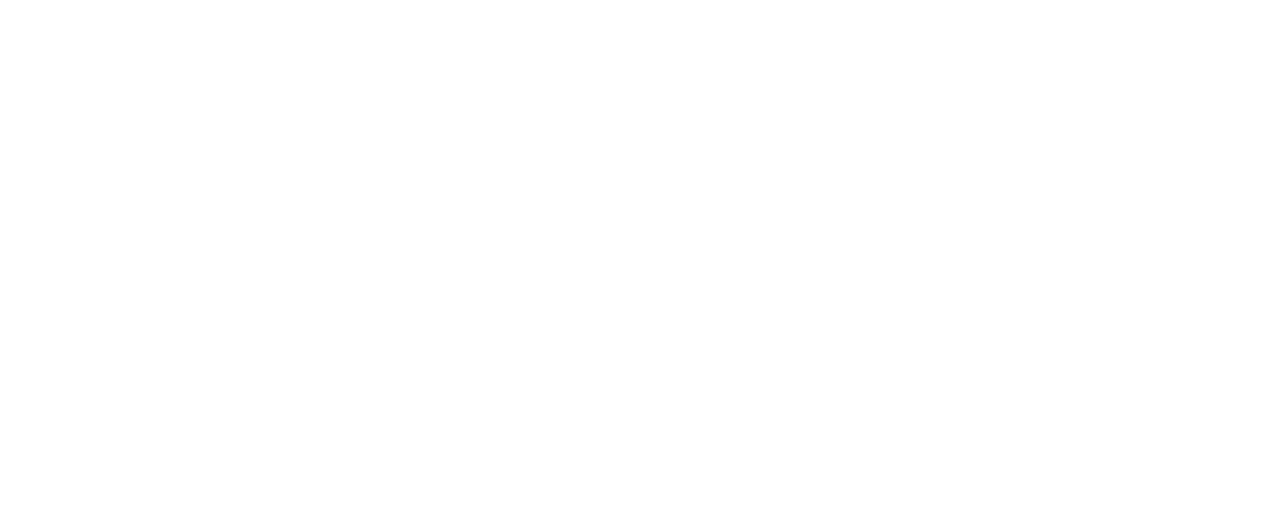
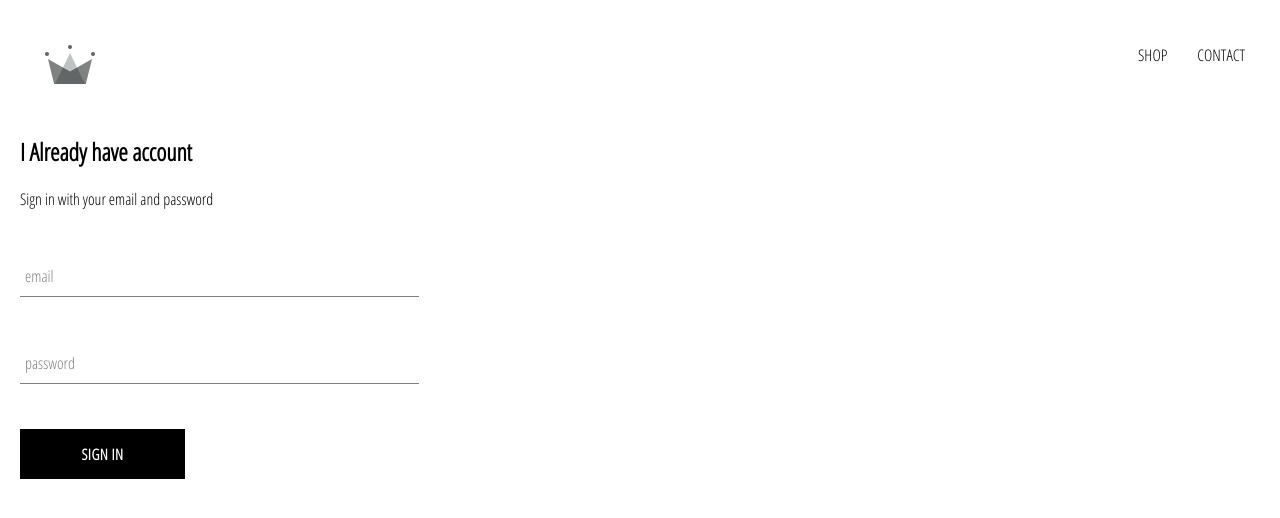
Before and after one commit to tsmilgius/crwn-clothing, a React (Create React App) app: page /signin in a window 1280 px wide. Shown: the top 518 px of the page. Built offline with nearby package versions, Linux system fonts and the light colour scheme.

Commit message:
added forms

```diff
--- a/src/App.css
+++ b/src/App.css
@@ -1,4 +1,9 @@
 body {
-    font-family: 'Open Sans Condensed';
-    padding: 20px;
+  font-family: 'Open Sans Condensed';
+  padding: 20px;
 }
+
+a {
+  text-decoration: none;
+  color: black;
+}
--- a/src/App.js
+++ b/src/App.js
@@ -2,15 +2,19 @@
 import { Switch, Route } from 'react-router-dom';
 import Homepage from './pages/homepage/homepage.component';
 import ShopPage from './pages/shop/shop.component';
+import Header from './components/header/header.component';
+import SignInAndSignUpPage from './pages/sign-in-and-sign-up/sign-in-and-sign-up.component';
 
 import './App.css';
 
 function App() {
   return (
     <div>
+      <Header/>
       <Switch>
         <Route exact path='/' component={Homepage}/>
         <Route path='/shop' component={ShopPage}/>
+        <Route path='/signin' component={SignInAndSignUpPage}/>
       </Switch>
     </div>
   );
--- /dev/null
+++ b/src/components/custom-button/custom-button.component.jsx
@@ -0,0 +1,12 @@
+import React from 'react';
+
+import './custom-button.styles.scss';
+
+const CustomButton = ({ children, ...otherProps }) => (
+  <button className='custom-button' {...otherProps}>
+    {children}
+  </button>
+
+)
+
+export default CustomButton;
--- /dev/null
+++ b/src/components/custom-button/custom-button.styles.scss
@@ -0,0 +1,22 @@
+.custom-button {
+    min-width: 165px;
+    width: auto;
+    height: 50px;
+    letter-spacing: 0.5px;
+    line-height: 50px;
+    padding: 0 35px 0 35px;
+    font-size: 15px;
+    background-color: black;
+    color: white;
+    text-transform: uppercase;
+    font-family: 'Open Sans Condensed';
+    font-weight: bolder;
+    border: none;
+    cursor: pointer;
+
+    &:hover {
+      background-color: white;
+      color: black;
+      border: 1px solid black;
+    }
+  }
--- /dev/null
+++ b/src/components/form-input/form-input.component.jsx
@@ -0,0 +1,19 @@
+import React from 'react';
+
+import './form-input.styles.scss';
+
+const FormInput = ({handleChange, label, ...otherProps}) => (
+  <div className="group">
+    <input className="form-input" onChange={handleChange} {...otherProps}/>
+    {
+      label ?
+      (<label className={`${otherProps.value.length ? 'shrink' : ''} form-input-label`}>
+        {label}
+      </label>)
+      : null
+    }
+
+  </div>
+)
+
+export default FormInput
--- /dev/null
+++ b/src/components/form-input/form-input.styles.scss
@@ -0,0 +1,54 @@
+$sub-color: grey;
+$main-color: black;
+
+@mixin shrinkLabel {
+  top: -14px;
+  font-size: 12px;
+  color: $main-color;
+}
+
+.group {
+  position: relative;
+  margin: 45px 0;
+
+  .form-input {
+    background: none;
+    background-color: white;
+    color: $sub-color;
+    font-size: 18px;
+    padding: 10px 10px 10px 5px;
+    display: block;
+    width: 100%;
+    border: none;
+    border-radius: 0;
+    border-bottom: 1px solid $sub-color;
+    margin: 25px 0;
+
+    &:focus {
+      outline: none;
+    }
+
+    &:focus ~ .form-input-label {
+      @include shrinkLabel();
+    }
+  }
+
+  input[type='password'] {
+    letter-spacing: 0.3em;
+  }
+
+  .form-input-label {
+    color: $sub-color;
+    font-size: 16px;
+    font-weight: normal;
+    position: absolute;
+    pointer-events: none;
+    left: 5px;
+    top: 10px;
+    transition: 300ms ease all;
+
+    &.shrink {
+      @include shrinkLabel();
+    }
+  }
+}
--- /dev/null
+++ b/src/components/header/header.component.jsx
@@ -0,0 +1,19 @@
+import React from 'react';
+import { Link } from 'react-router-dom';
+
+import { ReactComponent as Logo} from '../../assets/crown.svg';
+import './header.styles.scss';
+
+const Header = () => (
+  <div className='header'>
+    <Link className='logo-container' to='/'>
+      <Logo className='logo' />
+    </Link>
+    <div className='options'>
+      <Link className='option' to='/shop'>SHOP</Link>
+      <Link className='option' to='/shop'>CONTACT</Link>
+    </div>
+  </div>
+)
+
+export default Header;
--- /dev/null
+++ b/src/components/header/header.styles.scss
@@ -0,0 +1,25 @@
+.header {
+    height: 70px;
+    width: 100%;
+    display: flex;
+    justify-content: space-between;
+    margin-bottom: 25px;
+
+    .logo-container {
+      height: 100%;
+      width: 70px;
+      padding: 25px;
+    }
+
+    .options {
+      width: 50%;
+      height: 100%;
+      display: flex;
+      align-items: center;
+      justify-content: flex-end;
+
+      .option {
+        padding: 10px 15px;
+      }
+    }
+  }
--- /dev/null
+++ b/src/components/signin/signin.component.jsx
@@ -0,0 +1,60 @@
+import React from 'react';
+
+import FormInput from '../form-input/form-input.component';
+import CustomButton from '../custom-button/custom-button.component';
+
+import './signin.styles.scss';
+
+class SignIn extends React.Component{
+  constructor(props) {
+    super(props)
+
+    this.state = {
+      email: '',
+      password: ''
+    }
+  }
+
+  handleSubmit = event => {
+    event.preventDefault();
+    this.setState({email: '', password: ''})
+  }
+
+  handleChange = event => {
+    const { value, name } = event.target;
+    this.setState({[name]: value})
+  }
+
+
+  render() {
+    return(
+      <div className='sign-in'>
+        <h2>I Already have account</h2>
+        <span>Sign in with your email and password</span>
+        <form onSubmit={this.handleSubmit}>
+          <FormInput
+            name='email'
+            type='email'
+            label='email'
+            value={this.state.email}
+            required
+            handleChange={this.handleChange}
+          />
+          <FormInput
+           name='password'
+            type='password'
+            label='password'
+            value={this.state.password}
+            required
+            handleChange={this.handleChange}
+          />
+
+          <CustomButton type='submit'>Sign In</CustomButton>
+
+        </form>
+
+      </div>
+    )
+  }
+}
+export default SignIn;
--- /dev/null
+++ b/src/components/signin/signin.styles.scss
@@ -0,0 +1,9 @@
+.sign-in {
+  width: 30vw;
+  display: flex;
+  flex-direction: column;
+}
+
+.title {
+  margin: 10px 0;
+}
--- /dev/null
+++ b/src/pages/sign-in-and-sign-up/sign-in-and-sign-up.component.jsx
@@ -0,0 +1,12 @@
+import React from 'react';
+import SignIn from '../../components/signin/signin.component';
+
+import './sign-in-and-sign-up.styles.scss';
+
+const SignInAndSignUpPage = () => (
+ <div>
+   <SignIn/>
+ </div>
+)
+
+export default SignInAndSignUpPage;
```
Also changed, not shown: src/assets/crown.svg (added), src/pages/sign-in-and-sign-up/sign-in-and-sign-up.styles.scss (added).
